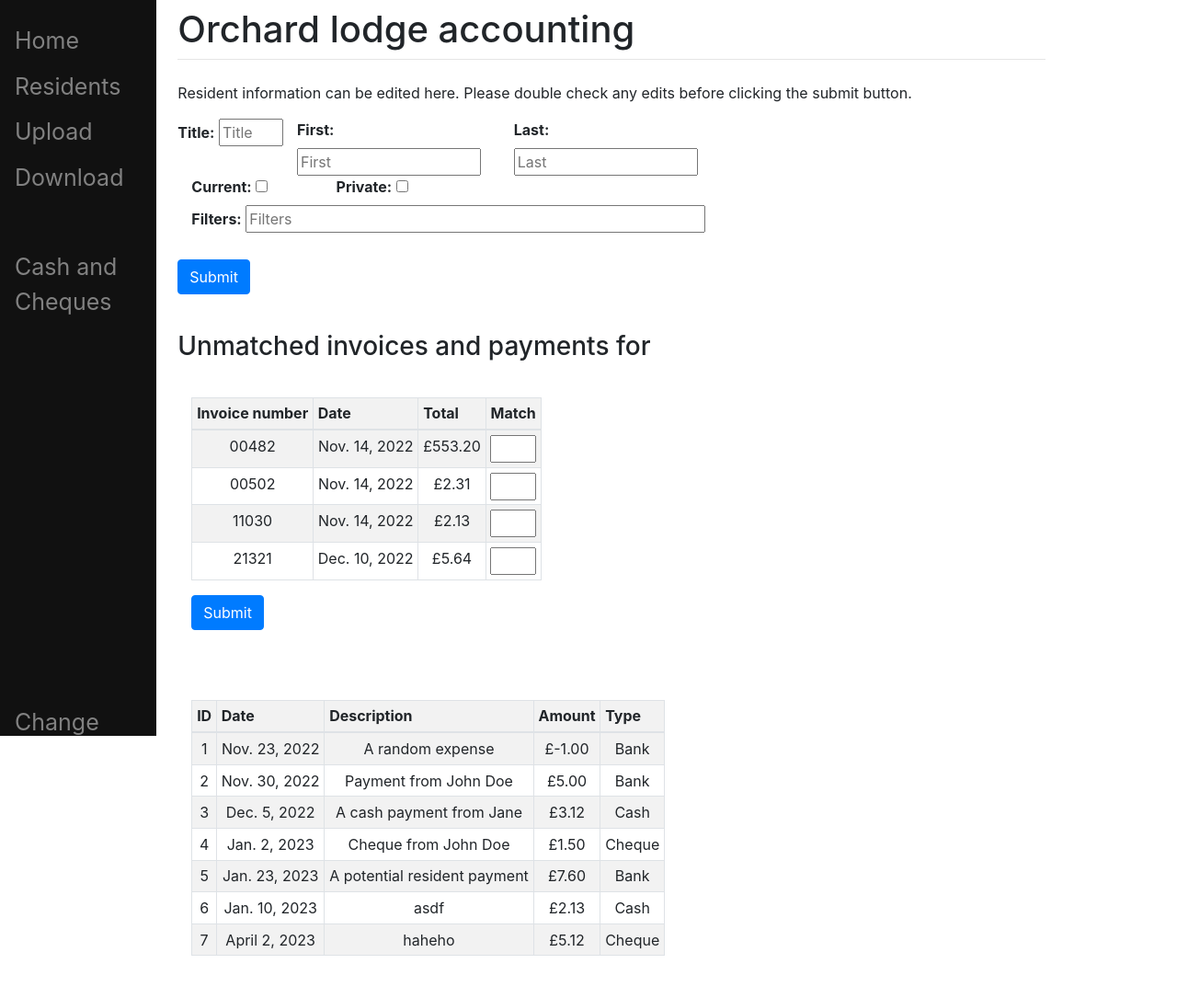
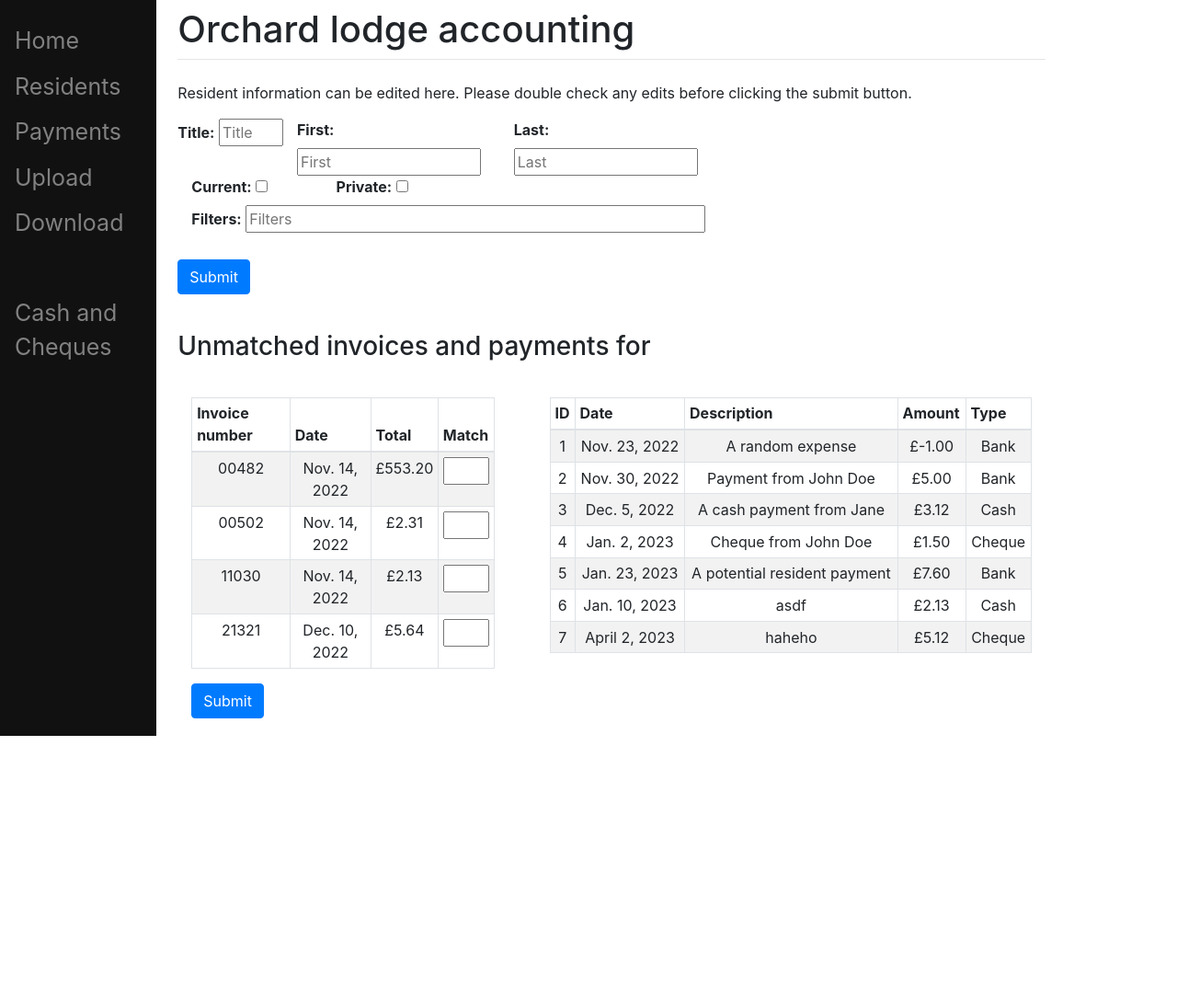
Before and after one commit to chainx/Orchard-lodge-website, a Django app: template main/templates/main/specific_resident.html in a window 1280 px wide; the page is wider, and only the part inside the window is pictured. Shown: that part at 92% size. After the commit the page ends 800 px from the top of that part, so only its background shows below. Run offline with Django 3.2, Linux system fonts and the light colour scheme; the template is opened without the code that fills it: values that come from a table or form of the project are taken from there, others are empty; data comes from the database, SQL or seed files in the repository; parts of the project's set-up code (start-up, migrations or seed data) failed here and were passed over; some libraries are stand-ins or nearby versions.

Commit message:
Minor commit

```diff
--- a/main/templates/main/base.html
+++ b/main/templates/main/base.html
@@ -54,6 +54,7 @@
 	<div class="sidenav">
 		<a href="/">Home</a>
 		<a href="/residents">Residents</a>
+		<a href="/payments">Payments</a>
 		<a href="/upload">Upload</a>
 		<a href="/download">Download</a>
 		<br/><br/>
@@ -73,9 +74,11 @@
 			</div>
 		</div>
 	</div>
-
-	<script src="https://code.jquery.com/jquery-3.3.1.slim.min.js" integrity="sha384-q8i/X+965DzO0rT7abK41JStQIAqVgRVzpbzo5smXKp4YfRvH+8abtTE1Pi6jizo" crossorigin="anonymous"></script>
-    <script src="https://cdnjs.cloudflare.com/ajax/libs/popper.js/1.14.7/umd/popper.min.js" integrity="sha384-UO2eT0CpHqdSJQ6hJty5KVphtPhzWj9WO1clHTMGa3JDZwrnQq4sF86dIHNDz0W1" crossorigin="anonymous"></script>
-    <script src="https://stackpath.bootstrapcdn.com/bootstrap/4.3.1/js/bootstrap.min.js" integrity="sha384-JjSmVgyd0p3pXB1rRibZUAYoIIy6OrQ6VrjIEaFf/nJGzIxFDsf4x0xIM+B07jRM" crossorigin="anonymous"></script>
 </body>
 </html>
+
+{% block scripts %}
+	<script src="https://code.jquery.com/jquery-3.3.1.slim.min.js" integrity="sha384-q8i/X+965DzO0rT7abK41JStQIAqVgRVzpbzo5smXKp4YfRvH+8abtTE1Pi6jizo" crossorigin="anonymous"></script>
+	<script src="https://cdnjs.cloudflare.com/ajax/libs/popper.js/1.14.7/umd/popper.min.js" integrity="sha384-UO2eT0CpHqdSJQ6hJty5KVphtPhzWj9WO1clHTMGa3JDZwrnQq4sF86dIHNDz0W1" crossorigin="anonymous"></script>
+	<script src="https://stackpath.bootstrapcdn.com/bootstrap/4.3.1/js/bootstrap.min.js" integrity="sha384-JjSmVgyd0p3pXB1rRibZUAYoIIy6OrQ6VrjIEaFf/nJGzIxFDsf4x0xIM+B07jRM" crossorigin="anonymous"></script>
+{% endblock %}
--- a/main/templates/main/specific_resident.html
+++ b/main/templates/main/specific_resident.html
@@ -31,24 +31,25 @@
         <br/>
         <button type="submit" class="btn btn-primary">Submit</button>
     </form>
+
     <br/>
 
 <!-- ======================================================================================================================================================================================== -->
 
     <h3>Unmatched invoices and payments for {{res.name}}</h3>
-    <div class="row">
-        <div class="column">
+    <div class="row" style="display: flex; flex-wrap: wrap;">
+        <div class="column" style="flex: 1; min-width: 40%; max-width: 40%;">
             <form method="post" class="form-group">
                 {% csrf_token %}
                 <table class="table table-bordered table-striped table-sm">
-                    <thread>
+                    <thead>
                         <tr>
                             <th>Invoice number</th>
                             <th>Date</th>
                             <th>Total</th>
                             <th>Match</th>
                         </tr>
-                    </thread>
+                    </thead>
                     <tbody>
                         {% for invoice in invoices %}
                             <tr>
@@ -65,9 +66,9 @@
                 <button type="submit" class="btn btn-primary">Submit</button>
             </form>
         </div>
-        <div class="column">
-            <table style="float: right" class="table table-striped table-bordered table-sm">
-                <thread>
+        <div class="column" style="flex: 1; min-width: 60%; max-width: 60%;">
+            <table class="table table-striped table-bordered table-sm">
+                <thead>
                     <tr>
                         <th>ID</th>
                         <th>Date</th>
@@ -75,7 +76,7 @@
                         <th>Amount</th>
                         <th>Type</th>
                     </tr>
-                </thread>
+                </thead>
                 <tbody>
                     {% for payment in payments %}
                         <tr>
@@ -90,4 +91,5 @@
             </table>
         </div>
     </div>
+
 {% endblock %}
```
Also changed, not shown: backend/invoices.py (+4 -4 lines), backend/update_db.py (+14 -3 lines).
